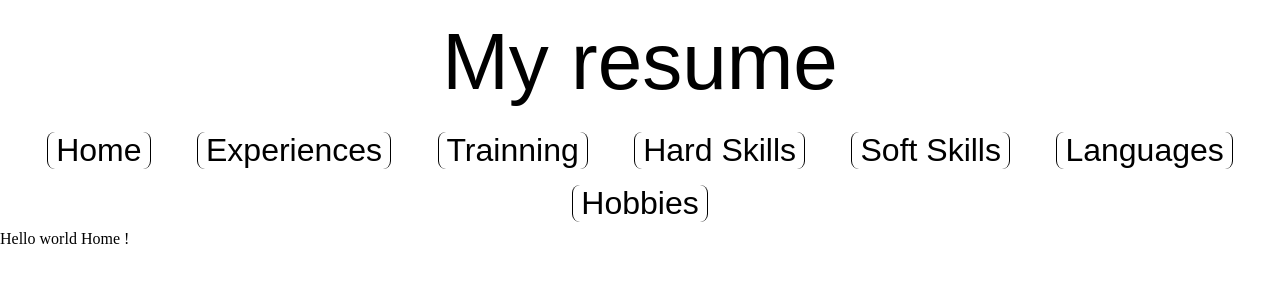
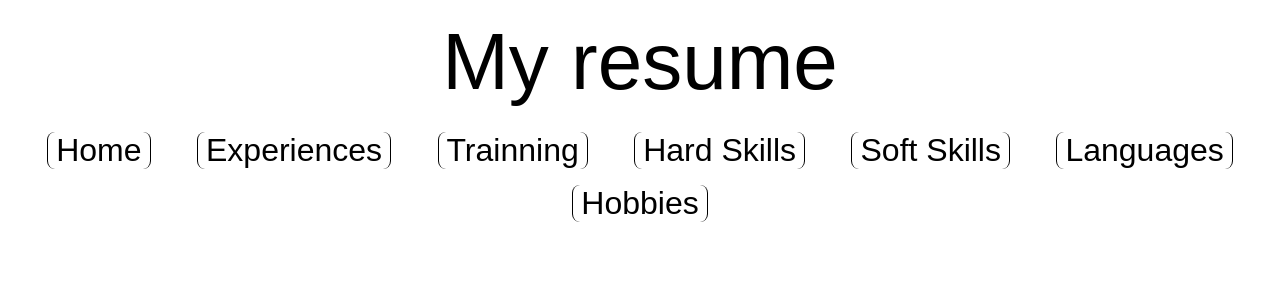
Before and after one commit to Adrien-Gontier/My-resume, a React (Vite) app: page /home in a window 1280 px wide. Shown: the top 300 px of the page. Built offline with nearby package versions, Linux system fonts and the light colour scheme; a web font is replaced by a local one.

Commit message:
Update Home.jsx
Indentation improved

```diff
--- a/src/routes/Home.jsx
+++ b/src/routes/Home.jsx
@@ -1,7 +1,5 @@
 import React from 'react'
 
 export default function Home() {
-  return (
-    <div className="home">Hello world Home !</div>
-  )
+    return <div className="home"></div>
 }
```
